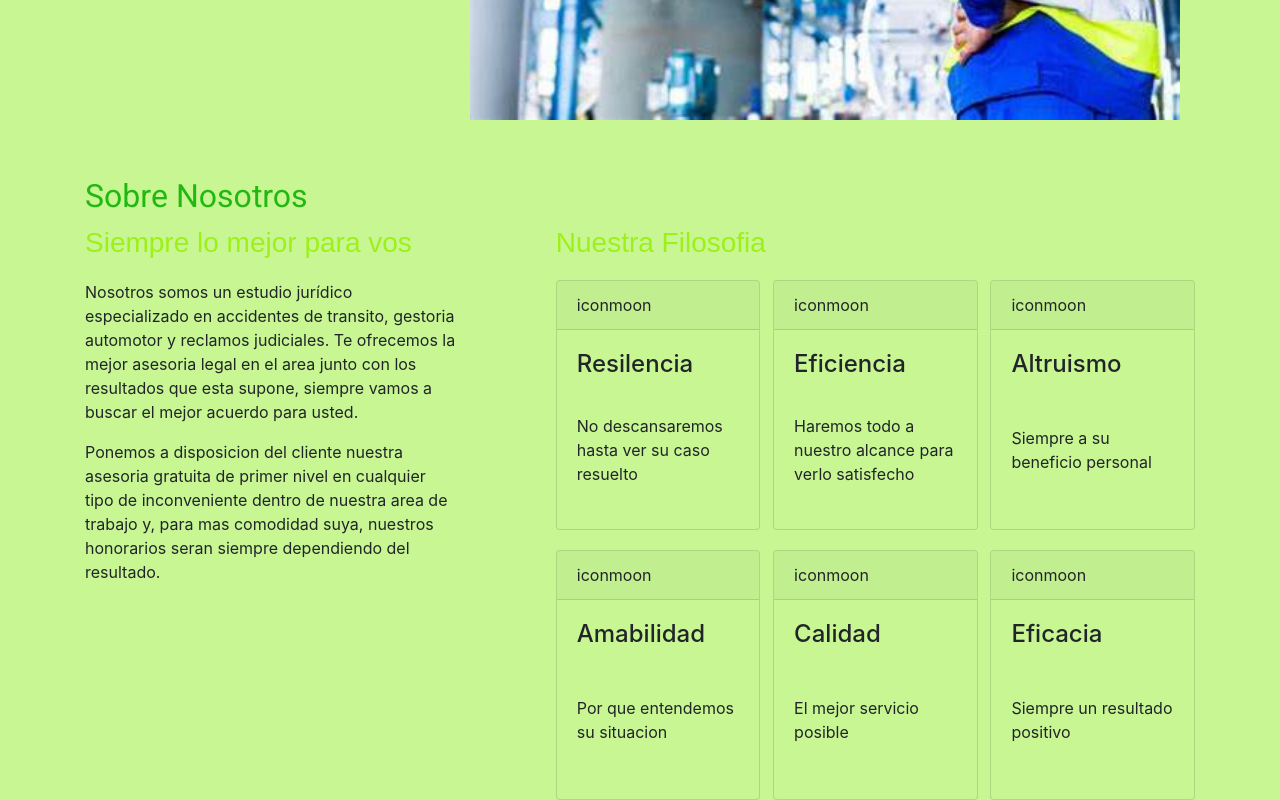
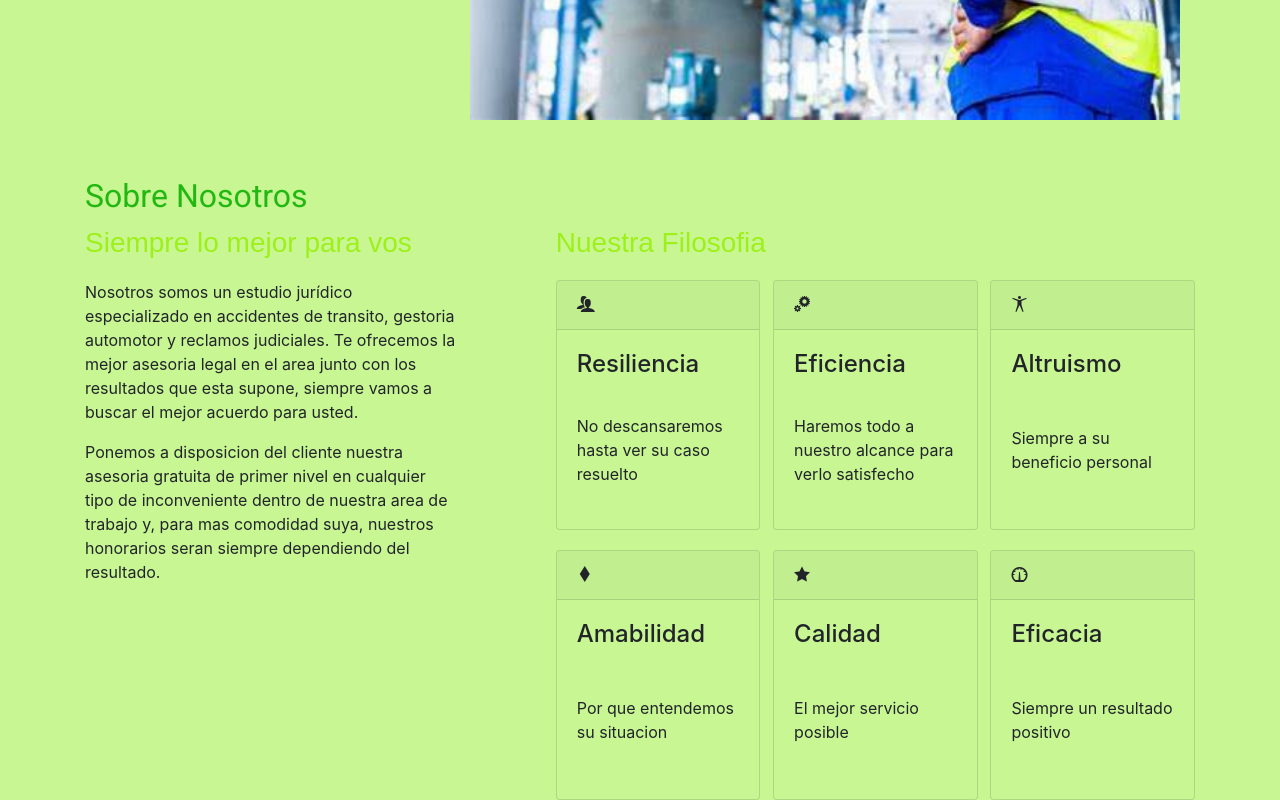
Before and after one commit to Jeronimofe/Repositorio1, a website: page index.html in a window 1280 px wide. Shown: the part 542-1342 px from the top of the page. Drawn offline with nearby package versions, Linux system fonts and the light colour scheme; a web font is replaced by a local one.

Commit message:
adicion de icons

```diff
--- a/css/iconmoon.css
+++ b/css/iconmoon.css
@@ -1,10 +1,10 @@
 @font-face {
   font-family: 'icomoon';
-  src:  url('../fonts/icomoon.eot?ivgtds');
-  src:  url('../fonts/icomoon.eot?ivgtds#iefix') format('embedded-opentype'),
-    url('../fonts/icomoon.ttf?ivgtds') format('truetype'),
-    url('../fonts/icomoon.woff?ivgtds') format('woff'),
-    url('../fonts/icomoon.svg?ivgtds#icomoon') format('svg');
+  src:  url('../fonts/');
+  src:  url('../fonts/icomoon.eot') format('embedded-opentype'),
+    url('../fonts/icomoon.ttf') format('truetype'),
+    url('../fonts/icomoon.woff') format('woff'),
+    url('../fonts/icomoon.svgicomoon') format('svg');
   font-weight: normal;
   font-style: normal;
   font-display: block;
@@ -25,6 +25,24 @@
   -moz-osx-font-smoothing: grayscale;
 }
 
+.icon-diamonds:before {
+  content: "\e919";
+}
+.icon-users:before {
+  content: "\e972";
+}
+.icon-cogs:before {
+  content: "\e995";
+}
+.icon-meter:before {
+  content: "\e9a6";
+}
+.icon-accessibility:before {
+  content: "\e9b2";
+}
+.icon-star-full:before {
+  content: "\e9d9";
+}
 .icon-mail:before {
   content: "\ea83";
 }
--- a/index.html
+++ b/index.html
@@ -106,16 +106,16 @@
                             <div id="cartafilosofia">
                                 <div class="card card2">
                                     <div class="card-header">
-                                    iconmoon
+                                    <i class="icon-users"></i>
                                     </div>
                                     <div class="card-body card-body2">
-                                    <h4 class="card-title">Resilencia</h4>
+                                    <h4 class="card-title">Resiliencia</h4>
                                     <p class="card-text">No descansaremos hasta ver su caso resuelto</p>
                                     </div>
                                 </div>
                                 <div class="card card2">
                                     <div class="card-header">
-                                    iconmoon
+                                    <i class="icon-cogs"></i>
                                     </div>
                                     <div class="card-body card-body2">
                                     <h4 class="card-title">Eficiencia</h4>
@@ -124,7 +124,7 @@
                                 </div>
                                 <div class="card card2">
                                     <div class="card-header">
-                                    iconmoon
+                                    <i class="icon-accessibility"></i>
                                     </div>
                                     <div class="card-body card-body2">
                                     <h4 class="card-title">Altruismo</h4>
@@ -133,7 +133,7 @@
                                 </div>
                                 <div class="card card2">
                                     <div class="card-header">
-                                    iconmoon
+                                    <i class="icon-diamonds"></i>
                                     </div>
                                     <div class="card-body card-body2">
                                     <h4 class="card-title">Amabilidad</h4>
@@ -142,7 +142,7 @@
                                 </div>
                                 <div class="card card2">
                                     <div class="card-header">
-                                    iconmoon
+                                    <i class="icon-star-full"></i>
                                     </div>
                                     <div class="card-body card-body2">
                                     <h4 class="card-title">Calidad</h4>
@@ -151,7 +151,7 @@
                                 </div>
                                 <div class="card card2">
                                     <div class="card-header">
-                                    iconmoon
+                                    <i class="icon-meter"></i>
                                     </div>
                                     <div class="card-body card-body2">
                                     <h4 class="card-title">Eficacia</h4>
--- a/scss/_global.scss
+++ b/scss/_global.scss
@@ -113,6 +113,7 @@ h2{
                 .card-body{
                         border: none;
                         width: 100%;
+        height: 100%;
                 }
                 .card-img-top{
                         height: $main-px-prom*2;
@@ -201,7 +202,6 @@ footer{
                         color: $color-enlace-footer;
                         }
                 }
-
         }
         div{
                 p{
```
Also changed, not shown: css/main.css, fonts/icomoon.ttf, fonts/icomoon.woff, 3 other files. Lines whose indentation alone changed are shown as unchanged.
